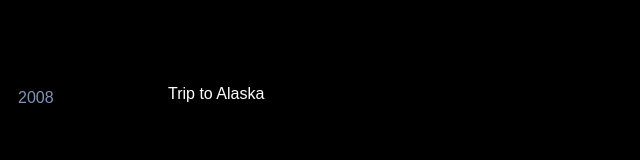
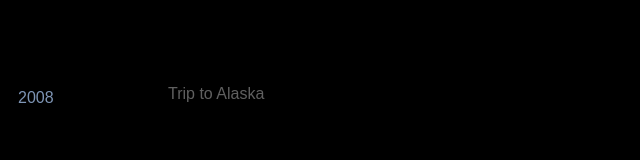
Before and after one commit to jmuspratt/photobox, an Eleventy site: page src/index.html in a window 1280 px wide. Shown: the full height of the page, 0-640 px from the left. Built offline with nearby package versions, Linux system fonts and the light colour scheme; Eleventy itself is replaced by a stand-in of ours; files that its build step writes are made by us from their sources.

Commit message:
Fix album title color in grid view

```diff
--- a/src/css/sidebar.css
+++ b/src/css/sidebar.css
@@ -26,13 +26,16 @@
   width: 100%;
 }
 
+a.sidebar__album-title  {
+  color: var(--c-gray);
+}
+
 .sidebar--list .sidebar__album-year,
 .sidebar--list a.sidebar__album-title {
   display: block;
 }
 
 .sidebar--list a.sidebar__album-title {
-  color: var(--c-gray);
   padding: 5px 0;
   border-top: solid 1px var(--c-border);
 }
```
